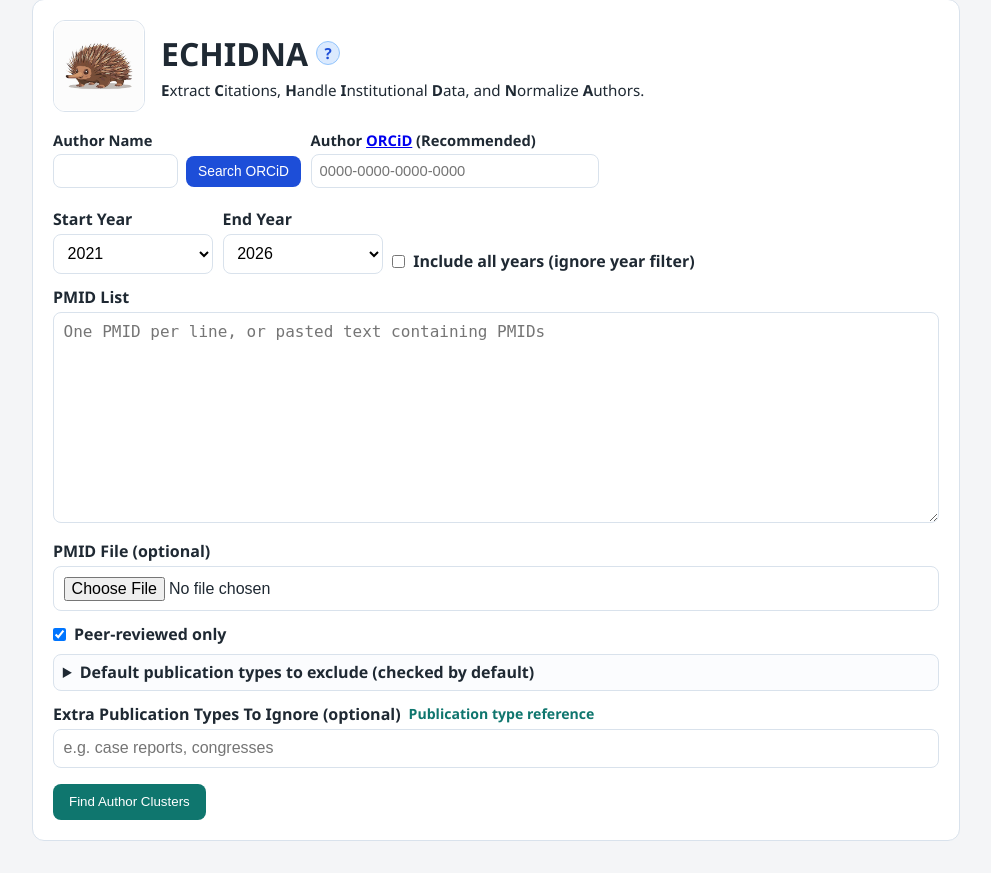
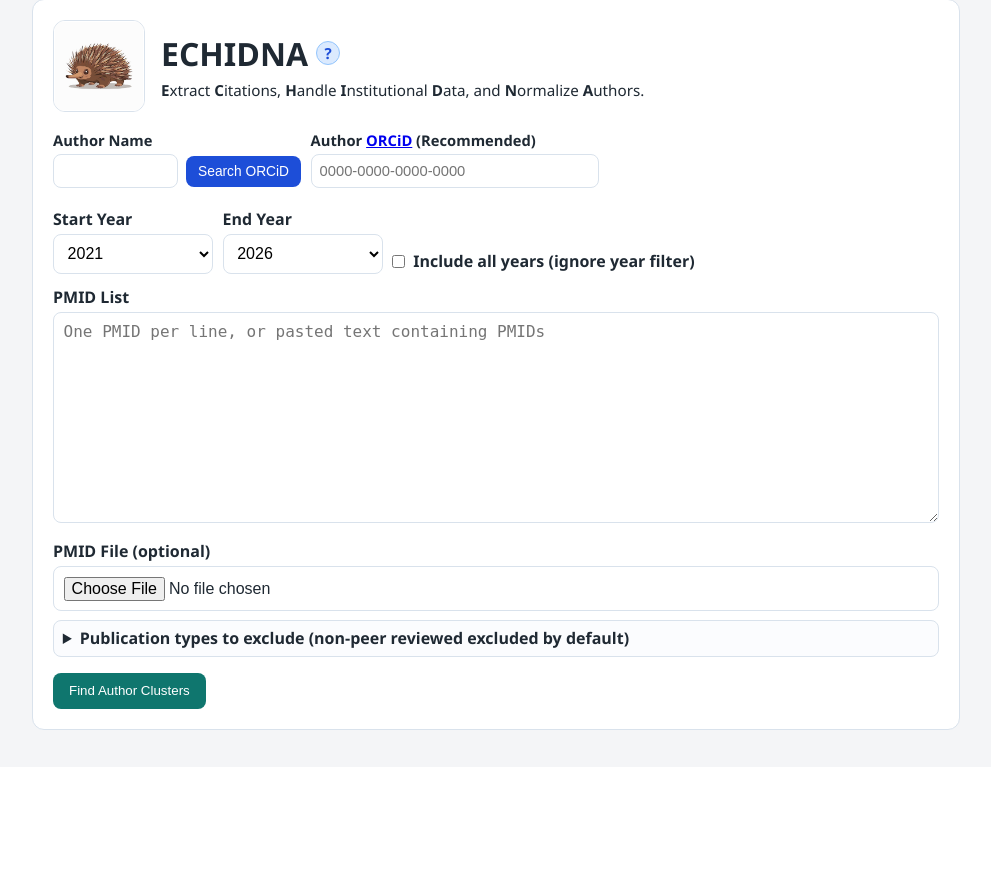
Before and after one commit to jeff47/echidna, a FastAPI app: page / in a window 1280 px wide. Shown: the part 33-906 px from the top of the page, without its empty margins (144-1135 px from the left). After the commit the page ends 763 px from the top, so only its background shows below. Run offline with FastAPI, Linux system fonts and the light colour scheme; some libraries are stand-ins or nearby versions.

Commit message:
UI cleanups.

```diff
--- a/app/main.py
+++ b/app/main.py
@@ -53,7 +53,6 @@ class RunState:
     target_orcid: str
     start_year: int | None
     end_year: int | None
-    peer_reviewed_only: bool
     excluded_type_terms: list[str]
     citations: list[Citation]
     clusters: list[Cluster]
@@ -987,7 +986,6 @@ def _serialize_run(run: RunState) -> dict[str, Any]:
         "target_orcid": run.target_orcid,
         "start_year": run.start_year,
         "end_year": run.end_year,
-        "peer_reviewed_only": run.peer_reviewed_only,
         "excluded_type_terms": list(run.excluded_type_terms),
         "citations": [_serialize_citation(citation) for citation in run.citations],
         "clusters": [_serialize_cluster(cluster) for cluster in run.clusters],
@@ -1008,7 +1006,6 @@ def _deserialize_run(payload: dict[str, Any]) -> RunState:
         target_orcid=str(payload.get("target_orcid", "")),
         start_year=(int(start_raw) if start_raw is not None else None),
         end_year=(int(end_raw) if end_raw is not None else None),
-        peer_reviewed_only=bool(payload.get("peer_reviewed_only", False)),
         excluded_type_terms=[str(v) for v in payload.get("excluded_type_terms", [])],
         citations=[_deserialize_citation(item) for item in payload.get("citations", [])],
         clusters=[_deserialize_cluster(item) for item in payload.get("clusters", [])],
@@ -1245,7 +1242,6 @@ def index(request: Request) -> HTMLResponse:
             "start_year": year - 5,
             "end_year": year,
             "pmids": "",
-            "peer_reviewed_only": True,
             "all_years": False,
             "extra_excluded_types": "",
             "default_excluded_type_options": default_excluded_type_options,
@@ -1301,16 +1297,14 @@ def disambiguate(
     start_year: int = Form(...),
     end_year: int = Form(...),
     all_years: str | None = Form(default=None),
-    peer_reviewed_only: str | None = Form(default=None),
     default_excluded_types: list[str] = Form(default=[]),
     default_excluded_types_present: str | None = Form(default=None),
     extra_excluded_types: str = Form(default=""),
 ) -> HTMLResponse:
     all_years_enabled = all_years is not None
-    peer_reviewed_only_enabled = peer_reviewed_only is not None
     default_excluded_type_options = default_excluded_type_terms()
-    if default_excluded_types_present is None and peer_reviewed_only_enabled:
-        # Backward compatibility for non-UI clients that only send peer_reviewed_only.
+    if default_excluded_types_present is None:
+        # Backward compatibility for clients that do not submit the checklist fields.
         selected_default_excluded_types = list(default_excluded_type_options)
     else:
         selected_default_excluded_types = _selected_default_excluded_type_terms(
@@ -1318,13 +1312,13 @@ def disambiguate(
         )
     excluded_type_terms = _dedupe_terms(selected_default_excluded_types + parse_type_terms(extra_excluded_types))
     logger.info(
-        "Disambiguation request received: author=%r, target_orcid=%r, start_year=%s, end_year=%s, all_years=%s, peer_reviewed_only=%s",
+        "Disambiguation request received: author=%r, target_orcid=%r, start_year=%s, end_year=%s, all_years=%s, excluded_type_terms=%d",
         author_name,
         author_orcid,
         start_year,
         end_year,
         all_years_enabled,
-        peer_reviewed_only_enabled,
+        len(excluded_type_terms),
     )
     try:
         target = parse_target_name(author_name)
@@ -1339,7 +1333,6 @@ def disambiguate(
                 "start_year": start_year,
                 "end_year": end_year,
                 "pmids": pmids,
-                "peer_reviewed_only": peer_reviewed_only_enabled,
                 "all_years": all_years_enabled,
                 "extra_excluded_types": extra_excluded_types,
                 "default_excluded_type_options": default_excluded_type_options,
@@ -1364,7 +1357,6 @@ def disambiguate(
                 "start_year": start_year,
                 "end_year": end_year,
                 "pmids": pmids,
-                "peer_reviewed_only": peer_reviewed_only_enabled,
                 "all_years": all_years_enabled,
                 "extra_excluded_types": extra_excluded_types,
                 "default_excluded_type_options": default_excluded_type_options,
@@ -1385,7 +1377,6 @@ def disambiguate(
                 "start_year": start_year,
                 "end_year": end_year,
                 "pmids": pmids,
-                "peer_reviewed_only": peer_reviewed_only_enabled,
                 "all_years": all_years_enabled,
                 "extra_excluded_types": extra_excluded_types,
                 "default_excluded_type_options": default_excluded_type_options,
@@ -1487,7 +1478,7 @@ def disambiguate(
     }
     excluded_by_type = 0
     disambiguation_citations = in_window_citations
-    if peer_reviewed_only_enabled:
+    if excluded_type_terms:
         type_filtered: list[Citation] = []
         for citation in in_window_citations:
             is_excluded, matched_types = citation_matches_excluded_type(citation, excluded_type_terms)
@@ -1606,7 +1597,6 @@ def disambiguate(
             target_orcid=target_orcid,
             start_year=window_start,
             end_year=window_end,
-            peer_reviewed_only=peer_reviewed_only_enabled,
             excluded_type_terms=excluded_type_terms,
             citations=citations,
             clusters=clusters,
@@ -1641,7 +1631,6 @@ def disambiguate(
             "selected_excluded_pmids": [],
             "excluded_out_of_window": excluded_out_of_window,
             "excluded_by_type": excluded_by_type,
-            "peer_reviewed_only": peer_reviewed_only_enabled,
             "extra_excluded_types": extra_excluded_types,
             "orcid_sync_error": orcid_sync_error,
         },
--- a/templates/index.html
+++ b/templates/index.html
@@ -489,13 +489,9 @@
         <label for="pmid_file">PMID File (optional)</label>
         <input id="pmid_file" name="pmid_file" type="file" accept=".txt,text/plain">
 
-        <label class="checkbox-row">
-          <input type="checkbox" name="peer_reviewed_only" value="1" {% if peer_reviewed_only %}checked{% endif %}>
-          Peer-reviewed only
-        </label>
         <input type="hidden" name="default_excluded_types_present" value="1">
         <details class="excluded-types-panel">
-          <summary>Default publication types to exclude (checked by default)</summary>
+          <summary>Publication types to exclude (non-peer reviewed excluded by default)</summary>
           <div class="excluded-type-grid">
             {% for type_term in default_excluded_type_options %}
               <label class="checkbox-row excluded-type-option">
@@ -504,8 +500,6 @@
               </label>
             {% endfor %}
           </div>
-        </details>
-
           <label for="extra_excluded_types" class="inline-label">
             Extra Publication Types To Ignore (optional)
             <a href="https://www.nlm.nih.gov/mesh/pubtypes.html" target="_blank" rel="noopener">Publication type
@@ -513,6 +507,7 @@
           </label>
           <input id="extra_excluded_types" name="extra_excluded_types" value="{{ extra_excluded_types }}"
             placeholder="e.g. case reports, congresses">
+        </details>
 
         <button type="submit">Find Author Clusters</button>
       </form>
@@ -533,7 +528,7 @@
             </li>
             <li>Set year bounds, or check all-years to ignore the year filter.</li>
             <li>Paste PMIDs or upload a text file with one PMID per line.</li>
-            <li>Choose filtering options (peer-reviewed toggle, expandable default exclusion checklist, and optional extra publication types to ignore).</li>
+            <li>Adjust publication-type exclusions with the expandable checklist (checked by default) and optional extra publication types to ignore.</li>
             <li>Select <strong>Find Author Clusters</strong> to continue to author disambiguation.</li>
           </ul>
           <div class="help-actions">
@@ -595,7 +590,6 @@
     const orcidSearchStatus = document.getElementById("orcid-search-status");
     const orcidSearchResults = document.getElementById("orcid-search-results");
     const orcidSearchResultsBody = document.getElementById("orcid-search-results-body");
-
     function clearOrcidSearchResults() {
       if (orcidSearchResultsBody) {
         orcidSearchResultsBody.innerHTML = "";
```
Also changed, not shown: tests/test_main.py (+0 -1 lines), README.md, 1 other file. Lines whose indentation alone changed are shown as unchanged.
